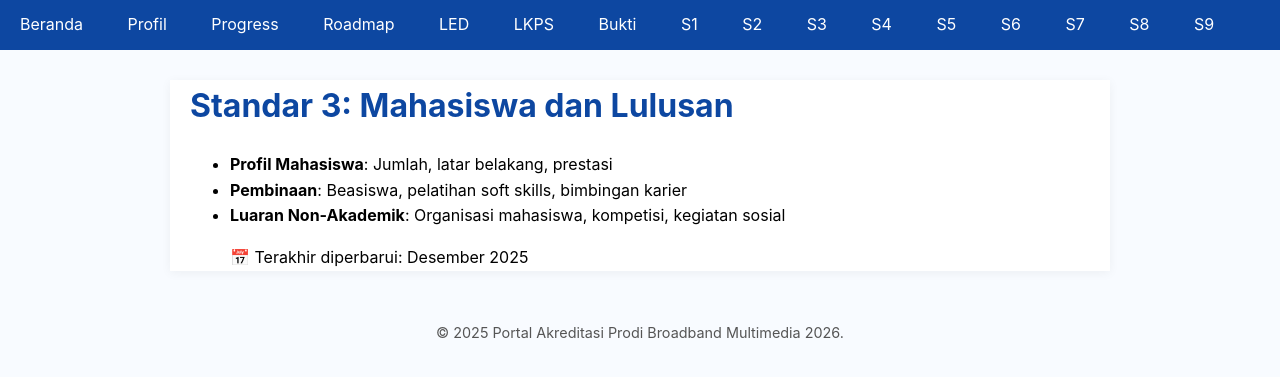
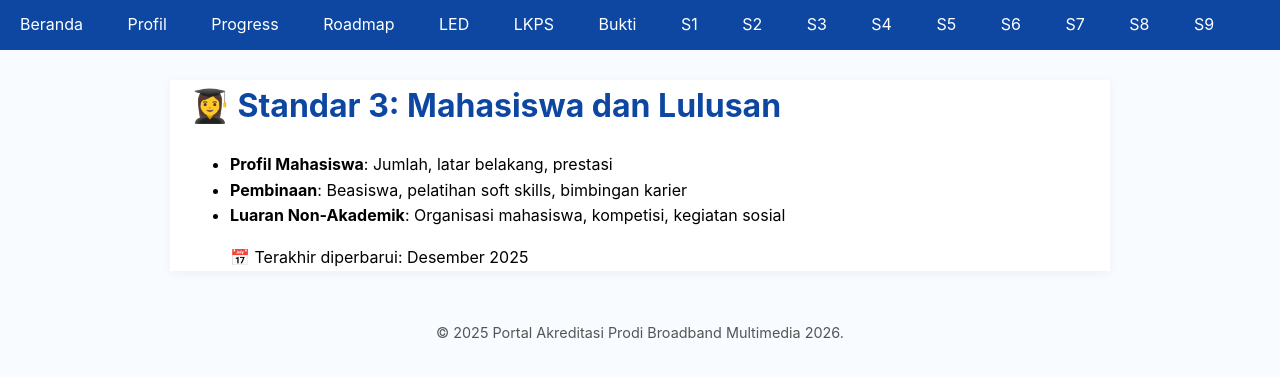
Before and after one commit to portal-psbm/aksi26, a Jekyll site: the page built from standar-3.md, in a window 1280 px wide. Shown: the top 377 px of the page. Built offline with Jekyll 4.4.1, drawn with Linux system fonts in a browser that asks for light colours.

```diff
--- a/standar-3.md
+++ b/standar-3.md
@@ -4,7 +4,7 @@ title: Standar 3
 permalink: /standar-3/
 ---
 
-# Standar 3: Mahasiswa dan Lulusan
+# 👩‍🎓 Standar 3: Mahasiswa dan Lulusan
 
 - **Profil Mahasiswa**: Jumlah, latar belakang, prestasi
 - **Pembinaan**: Beasiswa, pelatihan soft skills, bimbingan karier
```
